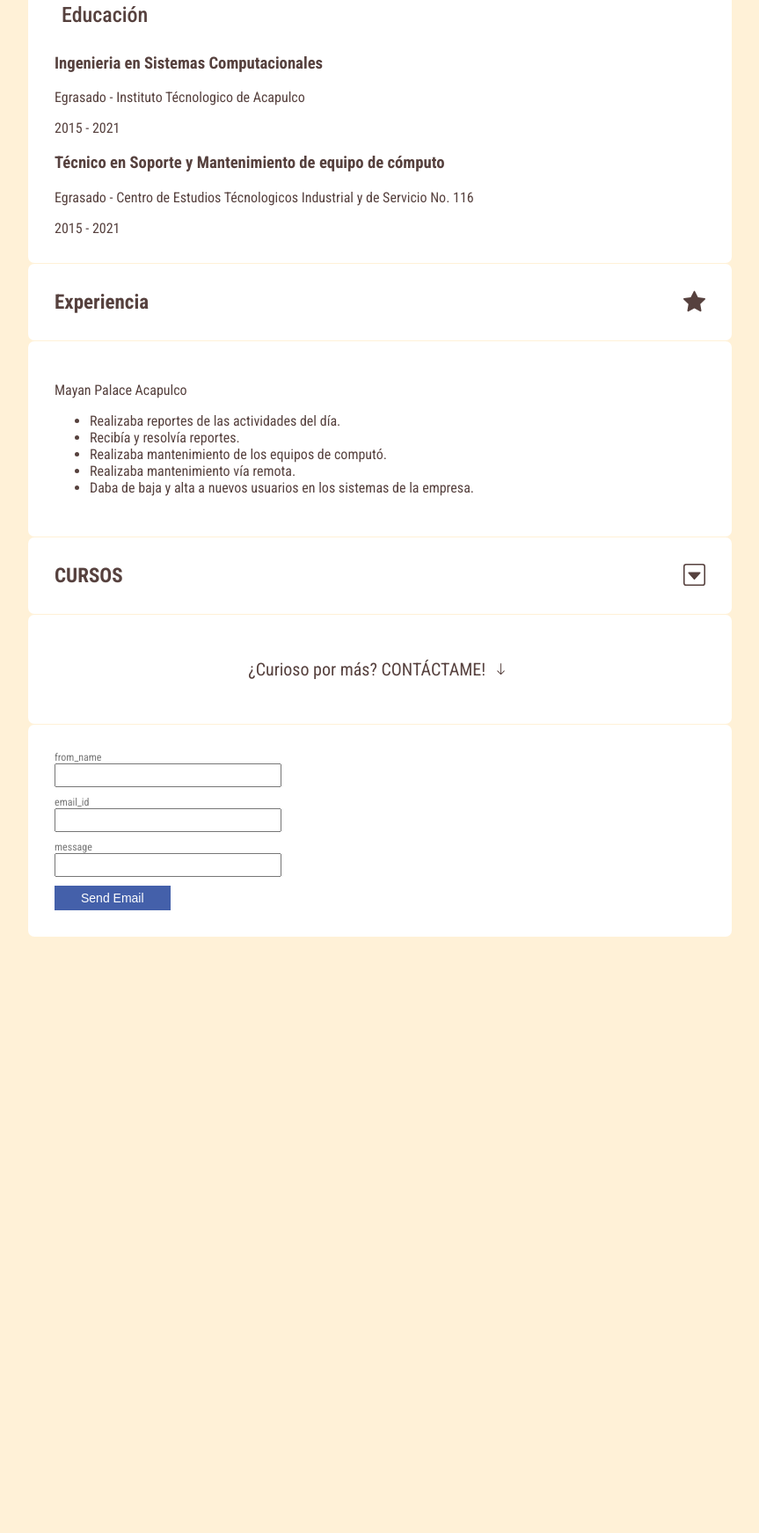
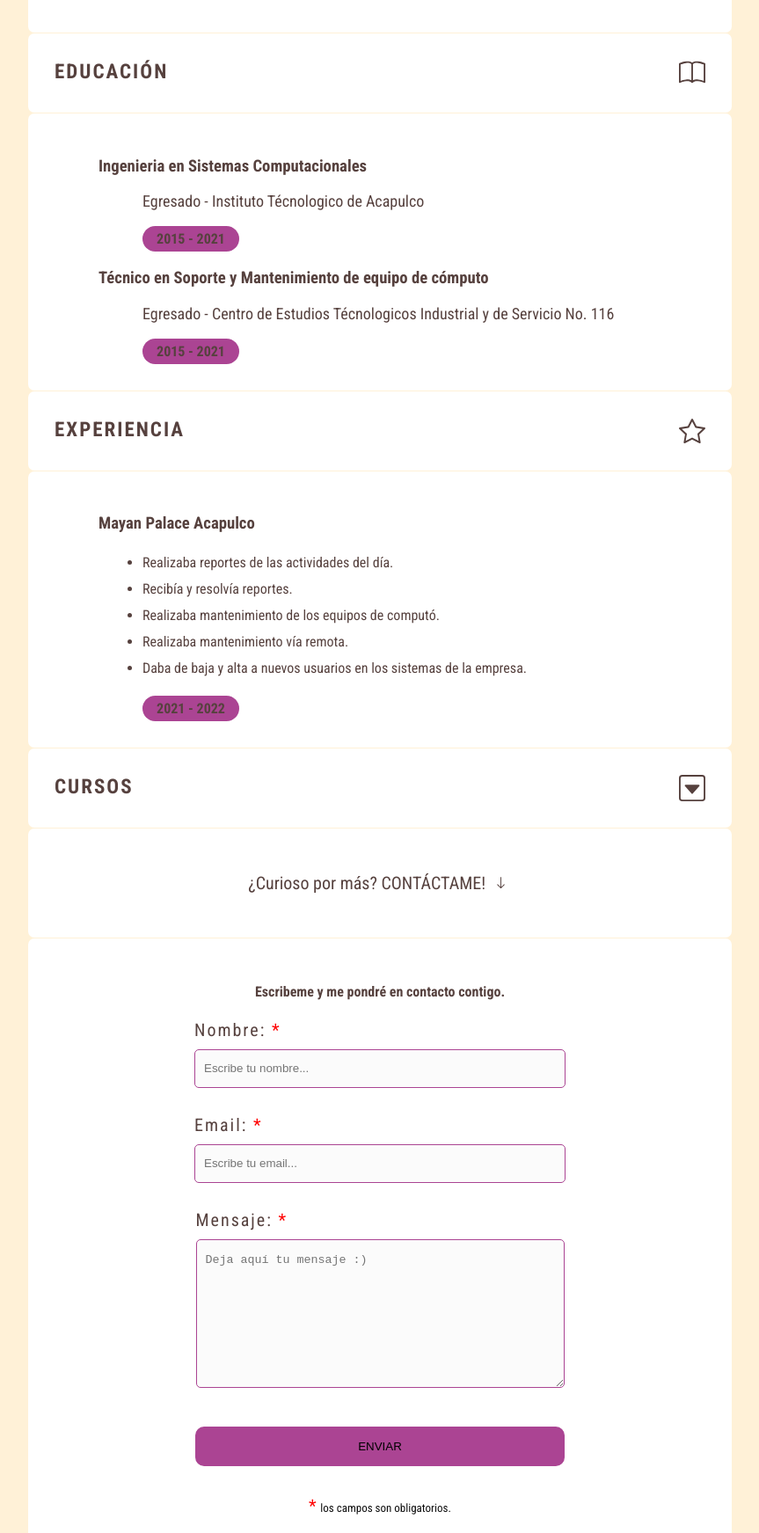
Before and after one commit to annd-rds/portafolio_md, a plain HTML site: page index.html in a window 1280 px wide. Shown: the part 1054-2797 px from the top of the page at 88% size, without its empty margins (208-1071 px from the left). Before the commit the page ends 2227 px from the top, so only its background shows below. Drawn offline with nearby package versions, Linux system fonts and the light colour scheme.

Commit message:
Formulario y otras secciones
En este commit guardo el progreso del formulario y otras secciones como educacion, experiencia y habilidades, cursos.

```diff
--- a/email.js
+++ b/email.js
@@ -4,7 +4,7 @@ document.getElementById('form')
     .addEventListener('submit', function (event) {
         event.preventDefault();
 
-        btn.value = 'Sending...';
+        btn.value = 'Enviando...';
 
         const serviceID = 'default_service';
         const templateID = 'template_lifmtsb';
@@ -12,7 +12,7 @@ document.getElementById('form')
         emailjs.sendForm(serviceID, templateID, this)
             .then(() => {
                 btn.value = 'Send Email';
-                alert('Sent!');
+                alert('Enviado!');
             }, (err) => {
                 btn.value = 'Send Email';
                 alert(JSON.stringify(err));
--- a/index.html
+++ b/index.html
@@ -36,9 +36,9 @@
     <div class="contenedor">
         <div class="menu-nav">
             <a href=""><img src="imagenes/icon1.png" alt=""></a>
-            <a href=""><img src="imagenes/icon2.png" alt=""></a>
-            <a href=""><img src="imagenes/icon3.png" alt=""></a>
-            <a href=""><img src="imagenes/icon4.png" alt=""></a>
+            <a href="#sectExperiencia"><img src="imagenes/icon2.png" alt=""></a>
+            <a href="#formAca"><img src="imagenes/icon3.png" alt=""></a>
+            <a href="#contactoPersonal"><img src="imagenes/icon4.png" alt=""></a>
         </div>
         <div class="section">
             <div class="infoPersonal">
@@ -96,8 +96,8 @@
         <!-- Sección de Formación Academica -->
         <div class="section infoPersonal">
             <div class="subsection">
-                <h2>Habilidades Blandas</h2>
-                <ul>
+                <h2 class="formAcademica">Habilidades Blandas</h2>
+                <ul class="listHab">
                     <li>Capacidad de aprendizaje continúo</li>
                     <li>Autodidacta</li>
                     <li>Adaptable a los cambios</li>
@@ -106,8 +106,8 @@
                 </ul>
             </div>
             <div class="subsection">
-                <h2>Habilidades Técnicas</h2>
-                <ul>
+                <h2 class="formAcademica">Habilidades Técnicas</h2>
+                <ul class="listHab">
                     <li>Javascript</li>
                     <li>Git y GitHub</li>
                     <li>HTML</li>
@@ -117,49 +117,58 @@
             </div>
         </div>
 
+
+        <div class="section" id="formAca">
+            <div class="imgLogos">
+                <h3>educación</h3>
+                <svg xmlns="http://www.w3.org/2000/svg" width="30" height="30" fill="currentColor" class="bi bi-book" viewBox="0 0 16 16">
+                    <path d="M1 2.828c.885-.37 2.154-.769 3.388-.893 1.33-.134 2.458.063 3.112.752v9.746c-.935-.53-2.12-.603-3.213-.493-1.18.12-2.37.461-3.287.811zm7.5-.141c.654-.689 1.782-.886 3.112-.752 1.234.124 2.503.523 3.388.893v9.923c-.918-.35-2.107-.692-3.287-.81-1.094-.111-2.278-.039-3.213.492zM8 1.783C7.015.936 5.587.81 4.287.94c-1.514.153-3.042.672-3.994 1.105A.5.5 0 0 0 0 2.5v11a.5.5 0 0 0 .707.455c.882-.4 2.303-.881 3.68-1.02 1.409-.142 2.59.087 3.223.877a.5.5 0 0 0 .78 0c.633-.79 1.814-1.019 3.222-.877 1.378.139 2.8.62 3.681 1.02A.5.5 0 0 0 16 13.5v-11a.5.5 0 0 0-.293-.455c-.952-.433-2.48-.952-3.994-1.105C10.413.809 8.985.936 8 1.783"/>
+                </svg>
+            </div>
+        </div>
         <div class="section">
-            <h2>Educación</h2>
             <div>
                 <h3>Ingenieria en Sistemas Computacionales</h3>
-                <p>Egrasado - Instituto Técnologico de Acapulco</p>
-                <div>2015 - 2021</div>
+                <p class="infoEduExp">Egresado - Instituto Técnologico de Acapulco</p>
+                <div class="yearEdu">2015 - 2021</div>
             </div>
             <div>
                 <h3>Técnico en Soporte y Mantenimiento de equipo de cómputo</h3>
-                <p>Egrasado - Centro de Estudios Técnologicos Industrial y de Servicio No. 116</p>
-                <div>2015 - 2021</div>
+                <p class="infoEduExp">Egresado - Centro de Estudios Técnologicos Industrial y de Servicio No. 116</p>
+                <div class="yearEdu">2015 - 2021</div>
             </div>
         </div>
 
         <!-- Sección de experiencia -->
 
-        <div class="section">
+        <div class="section" id="sectExperiencia">
             <div class="imgLogos">
-                <h3>Experiencia</h3>
-                <svg xmlns="http://www.w3.org/2000/svg" width="25" height="25" fill="currentColor" class="bi bi-star-fill" viewBox="0 0 16 16">
-                    <path d="M3.612 15.443c-.386.198-.824-.149-.746-.592l.83-4.73L.173 6.765c-.329-.314-.158-.888.283-.95l4.898-.696L7.538.792c.197-.39.73-.39.927 0l2.184 4.327 4.898.696c.441.062.612.636.282.95l-3.522 3.356.83 4.73c.078.443-.36.79-.746.592L8 13.187l-4.389 2.256z"/>
-                  </svg>
+                <h3>experiencia</h3>
+                <svg xmlns="http://www.w3.org/2000/svg" width="30" height="30" fill="currentColor" class="bi bi-star" viewBox="0 0 16 16">
+                    <path d="M2.866 14.85c-.078.444.36.791.746.593l4.39-2.256 4.389 2.256c.386.198.824-.149.746-.592l-.83-4.73 3.522-3.356c.33-.314.16-.888-.282-.95l-4.898-.696L8.465.792a.513.513 0 0 0-.927 0L5.354 5.12l-4.898.696c-.441.062-.612.636-.283.95l3.523 3.356-.83 4.73zm4.905-2.767-3.686 1.894.694-3.957a.56.56 0 0 0-.163-.505L1.71 6.745l4.052-.576a.53.53 0 0 0 .393-.288L8 2.223l1.847 3.658a.53.53 0 0 0 .393.288l4.052.575-2.906 2.77a.56.56 0 0 0-.163.506l.694 3.957-3.686-1.894a.5.5 0 0 0-.461 0z"/>
+                </svg>
             </div>
         </div>
-        <div class="section divExperiencia">
-            <p>Mayan Palace Acapulco</p>
-            <ul>
+        <div class="section">
+            <h3>Mayan Palace Acapulco</h3>
+            <ul class="listHab">
                 <li>Realizaba reportes de las actividades del día.</li>
                 <li>Recibía y resolvía reportes.</li>
                 <li>Realizaba mantenimiento de los equipos de computó.</li>
                 <li>Realizaba mantenimiento vía remota.</li>
                 <li>Daba de baja y alta a nuevos usuarios en los sistemas de la empresa.</li>
             </ul>
+            <div class="yearEdu">2021 - 2022</div>
         </div>
 
         <!-- Sección de CURSOS -->
         <div class="section divEfecto">
             <div class="imgLogos">
                 <h3>CURSOS</h3>
-                <svg xmlns="http://www.w3.org/2000/svg" width="25" height="25" fill="currentColor" class="bi bi-caret-down-square" viewBox="0 0 16 16">
+                <svg xmlns="http://www.w3.org/2000/svg" width="30" height="30" fill="currentColor" class="bi bi-caret-down-square" viewBox="0 0 16 16">
                     <path d="M3.626 6.832A.5.5 0 0 1 4 6h8a.5.5 0 0 1 .374.832l-4 4.5a.5.5 0 0 1-.748 0z"/>
                     <path d="M0 2a2 2 0 0 1 2-2h12a2 2 0 0 1 2 2v12a2 2 0 0 1-2 2H2a2 2 0 0 1-2-2zm15 0a1 1 0 0 0-1-1H2a1 1 0 0 0-1 1v12a1 1 0 0 0 1 1h12a1 1 0 0 0 1-1z"/>
-                  </svg>
+                </svg>
             </div>
         </div>
 
@@ -191,25 +200,29 @@
                 </svg>
             </p>
         </div>
-        <div class="section">
-
+        <div class="section" id="contactoPersonal" >
+            <h4>Escribeme y me pondré en contacto contigo.</h4>
             <form id="form">
                 <div class="field">
-                    <label for="from_name">from_name</label>
-                    <input type="text" name="from_name" id="from_name">
+                    <label for="from_name">Nombre: <span>*</span></label>
+                    <input type="text" name="from_name" id="from_name" placeholder="Escribe tu nombre..."
+                    required="obligatorio">
                 </div>
                 <div class="field">
-                    <label for="email_id">email_id</label>
-                    <input type="text" name="email_id" id="email_id">
+                    <label for="email_id">Email: <span>*</span></label>
+                    <input type="text" name="email_id" id="email_id" placeholder="Escribe tu email..."
+                    required="obligatorio">
                 </div>
                 <div class="field">
-                    <label for="message">message</label>
-                    <input type="text" name="message" id="message">
+                    <label for="message">Mensaje: <span>*</span></label>
+                    <textarea name="message" id="message" placeholder="Deja aquí tu mensaje :)" ></textarea>
                 </div>
 
-                <input type="submit" id="button" value="Send Email">
+                <input type="submit" id="button" value="Enviar">
             </form>
-
+            <p class="aviso">
+                <span class="obligatorio"> * </span>los campos son obligatorios.
+            </p>
         </div>
         <br><br><br>
 
--- a/style.css
+++ b/style.css
@@ -31,6 +31,10 @@ body {
     width: 20px;
     height: 20px;
     margin-top: 18px;
+}
+
+.menu-nav:hover{
+    cursor: pointer;
 }
 
 /*.menu-nav ul {
@@ -197,32 +201,89 @@ h2 {
 .imgLogos h3 {
     margin: 0;
     font-size: 23px;
+    text-transform: uppercase;
+    letter-spacing: 2px;
 }
 
+form{
+    display: flex;
+    flex-direction: column;
+    align-items: center;
+}
 .field {
     margin-bottom: 10px;
+}
+h4{
+    text-align: center;
 }
 
 .field label {
     display: block;
-    font-size: 12px;
-    color: #777;
+    font-size: 20px;
+    letter-spacing: 2px;
+
+}
+span{
+	color: red;
+    font-size: 20px;
+}
+
+.aviso{
+	font-size: 13px;
+	color: #0e0e0e;
+    text-align: center;
 }
 
 .field input {
-    display: block;
-    min-width: 250px;
-    line-height: 1.5;
-    font-size: 14px;
+    background-color: #fbfbfb;
+	width: 408px;
+	height: 40px;
+	border-radius: 5px;
+	border-style: solid;
+	border-width: 1px;
+	border-color: #ab4493;
+	margin-top: 10px;
+	padding-left: 10px;
+    margin-bottom: 20px;
 }
 
 input[type="submit"] {
-    display: block;
-    padding: 6px 30px;
-    font-size: 14px;
-    background-color: #4460AA;
-    color: #fff;
-    border: none
+    height: 45px;
+	padding-left: 5px;
+	padding-right: 5px;
+	margin-bottom: 20px;
+	margin-top: 10px;
+	text-transform: uppercase;
+	background-color: #ab4493;
+	border-color: #ab4493;
+	border-style: solid;
+	border-radius: 10px;
+	width: 420px;
+    cursor: pointer;
+}
+
+textarea{
+    background-color: #fbfbfb;
+      width: 405px;
+      height: 150px;
+      border-radius: 5px;
+      border-style: solid;
+      border-width: 1px;
+      border-color: #ab4493;
+      margin-top: 10px;
+      padding-left: 10px;
+    margin-bottom: 20px;
+    padding-top: 15px;
+  }
+
+  input:focus{
+	outline:0;
+	border: 2px solid #97d848;
+}
+
+textarea:focus{
+    outline:0;
+	border: 2px solid #97d848;
 }
 
 .imgCursos{
@@ -244,7 +305,7 @@ input[type="submit"] {
 
 .divCursos{
     margin-top: 15px;
-    background-color: gray;
+    background-color: #ab4493;
     width: 250px;
     border-radius: 30px;
     padding-top: 10px;
@@ -291,51 +352,43 @@ input[type="submit"] {
             margin-bottom: 10px;
           }
 
+.formAcademica{
+    text-align: center;
+    letter-spacing: 2px;
+    font-weight: bold;
+    text-transform: uppercase;
+}
+
+.listHab{
+    margin-left: 60px;
+    line-height: 30px;
+
+}
+
+h3{
+    margin-left: 50px;
+}
+
+.yearEdu{
+    margin-left: 100px;
+    text-align: center;
+    padding: 5px;
+    width: 100px;
+    background-color: #ab4493;
+    border-radius: 30px ;
+    font-weight: 700;
+}
+
+.infoEduExp{
+    margin-left: 100px;
+    font-size: 18px;
+}
+
+/*FORMULARIO ESTILOS*/
+
 
 
 @media (max-width: 410px) {
-    .infoPersonal {
-        background-color: #4460AA;
-        flex-direction: column;
-        align-items: center;
-    }
 
-    .btn-Black {
-        padding: 10px;
-        border-radius: 30px;
-        font-size: 8px;
-    }
-
-    .btn-Lined {
-        padding: 10px;
-        border-radius: 30px;
-        font-size: 8px;
-        text-decoration: underline;
-    }
-
-    .present {
-        font-size: x-small;
-        font-weight: 300;
-    }
-
-    .btn-BL {
-        display: flex;
-        flex-direction: row;
-    }
-
-    .imgLogos {
-        width: 100%;
-        display: flex;
-        flex-wrap: wrap;
-        justify-content: space-between;
-    }
-
-    .imgLogotipos {
-        max-width: 100%;
-        height: 40px;
-        object-fit: cover;
-        border-radius: 50%;
-        border: 1px solid #e5e5e5;
-    }
 
 }
```
